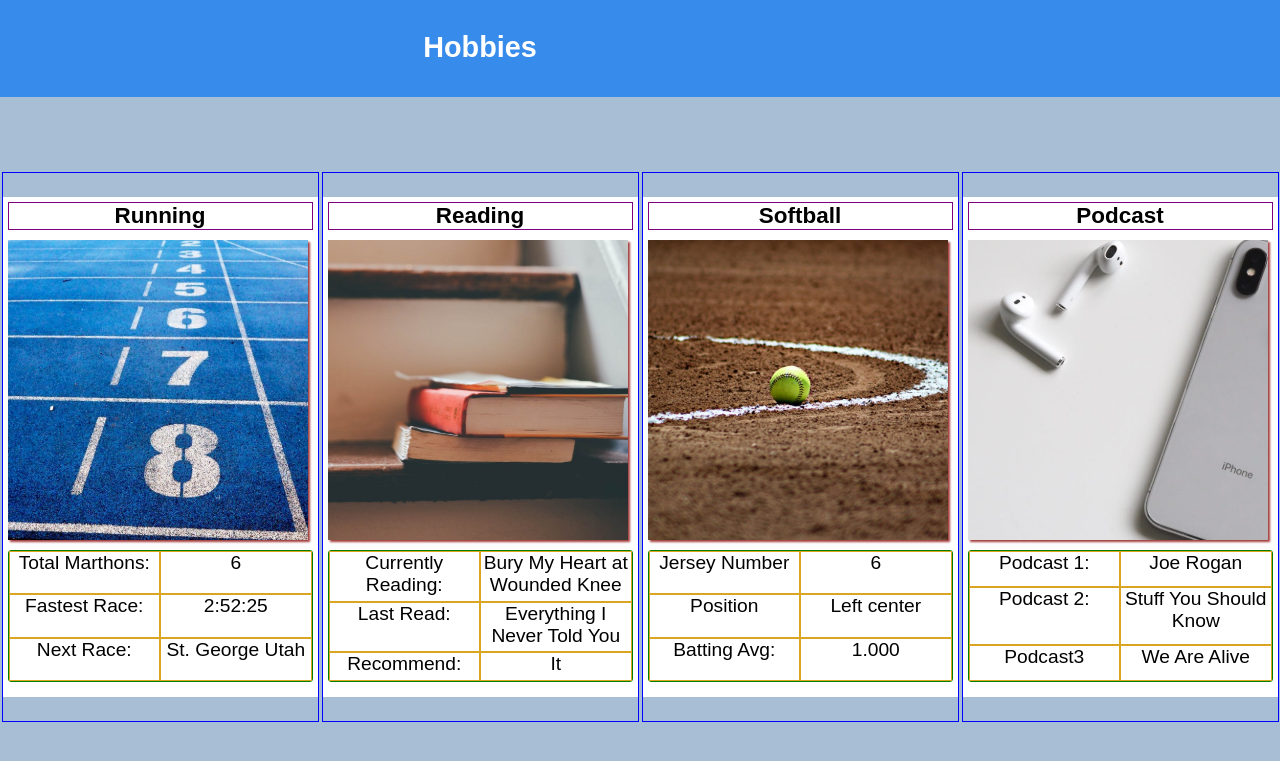
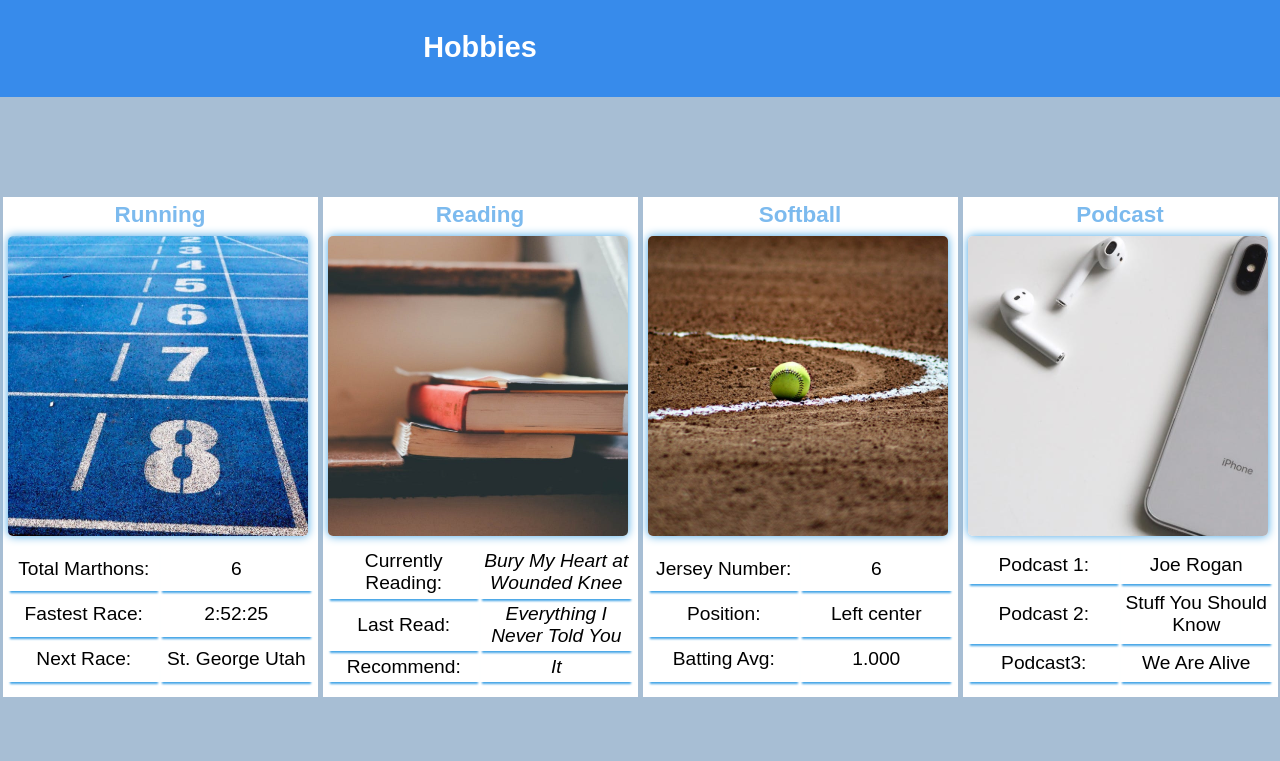
Before and after one commit to akasos/akasos.github.io, a plain HTML site: page index.html in a window 1280 px wide. Shown: the part 1903-2664 px from the top of the page. Drawn offline with nearby package versions, Linux system fonts and the light colour scheme.

Commit message:
Added some more style to the hobbie sections

```diff
--- a/css/style.css
+++ b/css/style.css
@@ -384,7 +384,7 @@
 }
 
 .hobbie-container {
-    border: 1px solid blue;
+    /* border: 1px solid blue; */
     height: 550px;
     display: flex;
     align-items: center;
@@ -403,37 +403,53 @@
 
 .hobbie-title {
     text-align: center;
-    border: 1px solid purple;
+    color: rgba(100, 174, 235, 0.849)
+    /* border: 1px solid purple; */
 
 }
 
 .hobbie-image {
     height: 300px;
     width: 300px;
-    margin-top: 10px;
-    box-shadow: 2px 2px 2px rgba(160, 52, 52, 0.959);
+    margin-top: 8px;
+    box-shadow: 0px 0px 10px rgba(64, 163, 230, 0.979);
+    border-radius: 5px
 
 
 }
 
 .hobbie-description {
     display: flex;
-    border: 1px solid green;
+    /* border: 1px solid green; */
     flex: 1;
     margin: 10px 0px;
     border-radius: 3px;
     flex-wrap: wrap;
 
+}
+
+.hobbie-description > *
+{   display: flex;
+    flex: 50%;
+    /* border: 1px solid goldenrod; */
+    align-items: center;
+    text-align: center;
+    /* border-bottom: 1px solid rgba(64, 163, 230, 0.979); */
+    box-shadow: 0px 4px 2px -2px rgba(64, 163, 230, 0.979);
 
 }
 
-.hobbie-description > *
-{
-    flex: 50%;
-    border: 1px solid goldenrod;
-    text-align: center;
+.hobbie-description div:nth-last-of-type(-n + 2){
+    border-bottom: none;
+}
 
+.hobbie-description div span {
+    display: block;
+    width: 100%;
+    /* border: 1px solid red; */
 }
+
+
 
 @media (max-width: 1267px)
 {
--- a/index.html
+++ b/index.html
@@ -102,12 +102,12 @@
             <h3 class="hobbie-title">Running</h3>
             <img class="hobbie-image" src="img/running.png">
             <div class="hobbie-description">
-              <div>Total Marthons:</div>
-              <div>6</div>
-              <div>Fastest Race:</div>
-              <div>2:52:25</div>
-              <div>Next Race:</div>
-              <div>St. George Utah</div>
+              <div><span>Total Marthons:</span></div>
+              <div><span>6</span></div>
+              <div><span>Fastest Race:</span></div>
+              <div><span>2:52:25</span></div>
+              <div><span>Next Race:</span></div>
+              <div><span>St. George Utah</span></div>
             </div>
           </div>
 
@@ -118,13 +118,13 @@
                 <h3 class="hobbie-title">Reading</h3>
                 <img class="hobbie-image" src="img/reading.png">
                 <div class="hobbie-description">
-                  <div>Currently Reading:</div>
-                  <div>Bury My Heart at Wounded Knee</div>
-                  <div>Last Read:</div>
-                  <div>Everything I Never Told You</div>
-                  <div>Recommend:</div>
-                  <div>It</div>
-                  </div>
+                  <div><span>Currently Reading:</span></div>
+                  <div><span><i>Bury My Heart at Wounded Knee</i></span></div>
+                  <div><span>Last Read:</span></div>
+                  <div><span><i>Everything I Never Told You</i></span></div>
+                  <div><span>Recommend:</span></div>
+                  <div><span><i>It</i></span></div>
+                </div>
 
             </div>
         </div>
@@ -134,12 +134,12 @@
                 <h3 class="hobbie-title">Softball</h3>
                 <img class="hobbie-image"  src="img/softball.png">
                 <div class="hobbie-description">
-                    <div>Jersey Number</div>
-                    <div>6</div>
-                    <div>Position</div>
-                    <div>Left center</div>
-                    <div>Batting Avg:</div>
-                    <div>1.000</div>
+                    <div><span>Jersey Number:</span></div>
+                    <div><span>6</span></div>
+                    <div><span>Position:</span></div>
+                    <div><span>Left center</span></div>
+                    <div><span>Batting Avg:</span></div>
+                    <div><span>1.000</span></div>
                   </div>
         </div>
       </div>
@@ -149,12 +149,12 @@
                 <h3 class="hobbie-title">Podcast</h3>
                 <img class="hobbie-image" src="img/podcast.png">
                 <div class="hobbie-description">
-                    <div>Podcast 1:</div>
-                    <div>Joe Rogan</div>
-                    <div>Podcast 2:</div>
-                    <div>Stuff You Should Know</div>
-                    <div>Podcast3</div>
-                    <div>We Are Alive</div>
+                    <div><span>Podcast 1:</span></div>
+                    <div><span>Joe Rogan</span></div>
+                    <div><span>Podcast 2:</span></div>
+                    <div><span>Stuff You Should Know</span></div>
+                    <div><span>Podcast3:</span></div>
+                    <div><span>We Are Alive</span></div>
                   </div>
             </div>
         </div>
```
